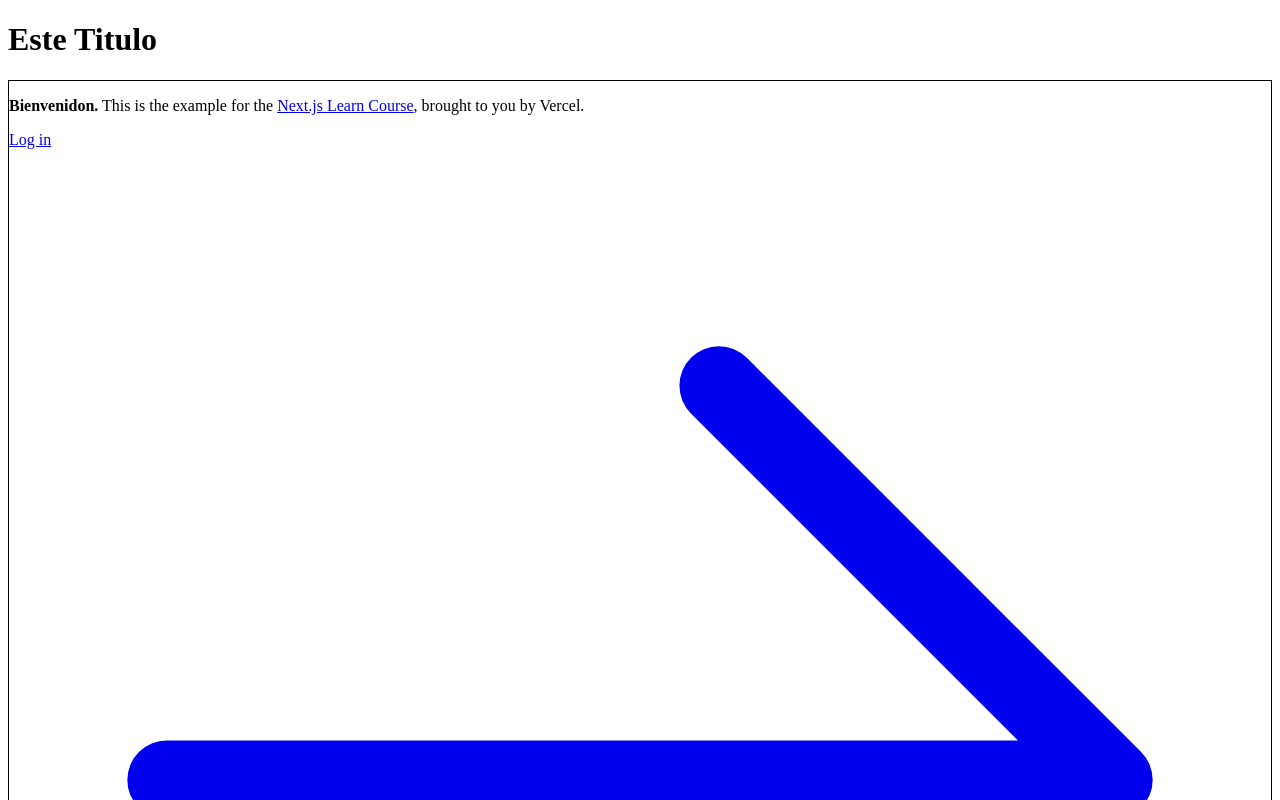
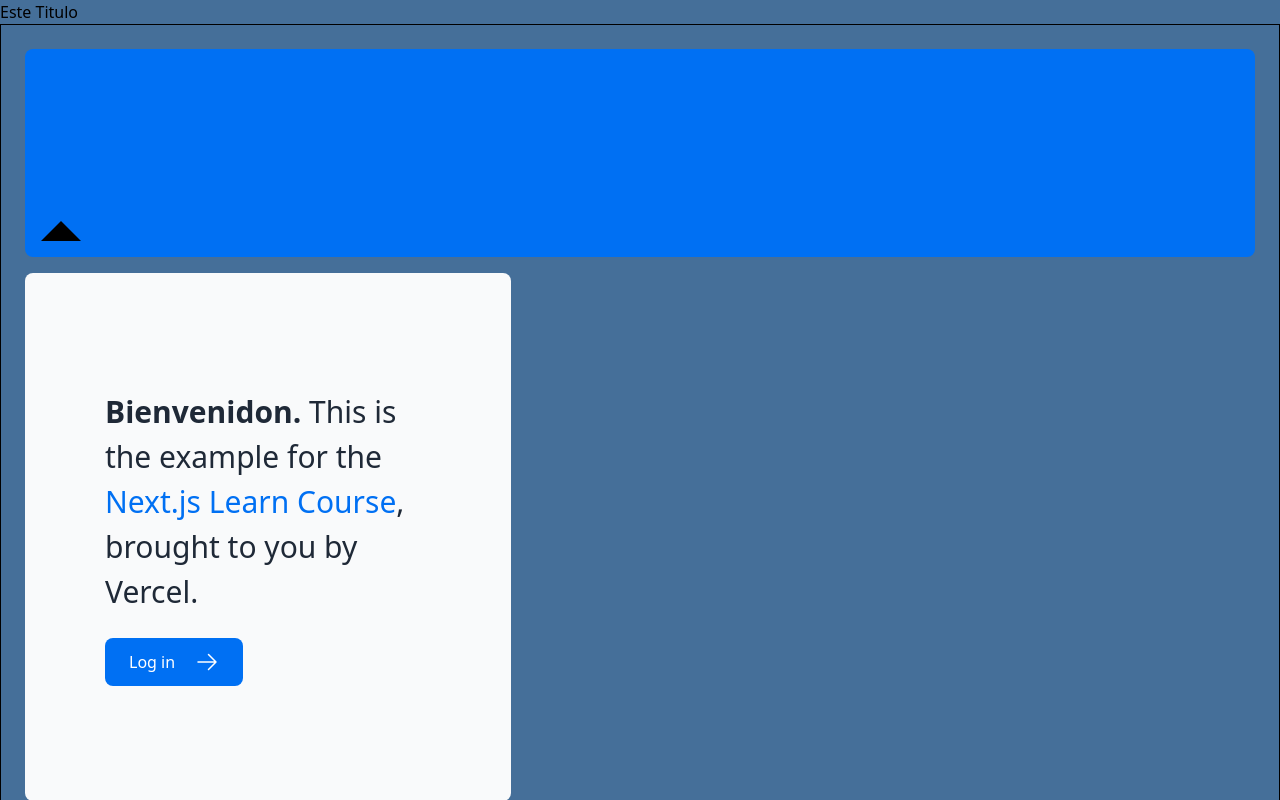
Before and after one commit to Vanesa-SC28/NextJSTarea03, a Next.js app in the folder nextjs-dashboard/: page / in a window 1280 px wide. Shown: the top 800 px of the page. Built offline with nearby package versions, Linux system fonts and the light colour scheme.

Commit message:
Estilos: Cargando los estilos, Estilos Globales, CSS Modules

```diff
--- a/nextjs-dashboard/app/layout.tsx
+++ b/nextjs-dashboard/app/layout.tsx
@@ -1,3 +1,4 @@
+import './ui/global.css';
 export default function RootLayout({
   children,
 }: {
@@ -7,7 +8,7 @@ export default function RootLayout({
     <html lang="en">
       <body>
         <h1> Este Titulo </h1>
-        <div style={{border: '1px solid #000'}}>
+        <div style ={{border: '1px solid #000'}}>
           {children}
         </div>
       </body>
--- a/nextjs-dashboard/app/page.tsx
+++ b/nextjs-dashboard/app/page.tsx
@@ -1,12 +1,14 @@
 import AcmeLogo from '@/app/ui/acme-logo';
 import { ArrowRightIcon } from '@heroicons/react/24/outline';
 import Link from 'next/link';
+import styles from './ui/home.module.css'
 
 export default function Page() {
   return (
     <main className="flex min-h-screen flex-col p-6">
       <div className="flex h-20 shrink-0 items-end rounded-lg bg-blue-500 p-4 md:h-52">
         {/* <AcmeLogo /> */}
+        <div className={styles.shape}></div>
       </div>
       <div className="mt-4 flex grow flex-col gap-4 md:flex-row">
         <div className="flex flex-col justify-center gap-6 rounded-lg bg-gray-50 px-6 py-10 md:w-2/5 md:px-20">
--- a/nextjs-dashboard/app/ui/global.css
+++ b/nextjs-dashboard/app/ui/global.css
@@ -16,3 +16,6 @@ input[type='number']::-webkit-outer-spin-button {
   -webkit-appearance: none;
   margin: 0;
 }
+body{
+  background-color: rgb(69, 111, 153);
+}
--- /dev/null
+++ b/nextjs-dashboard/app/ui/home.module.css
@@ -0,0 +1,7 @@
+.shape{
+    height: 0;
+    width: 0;
+    border-left: 20px solid transparent;
+    border-right: 20px solid transparent;
+    border-bottom: 20px solid black;
+}
```
